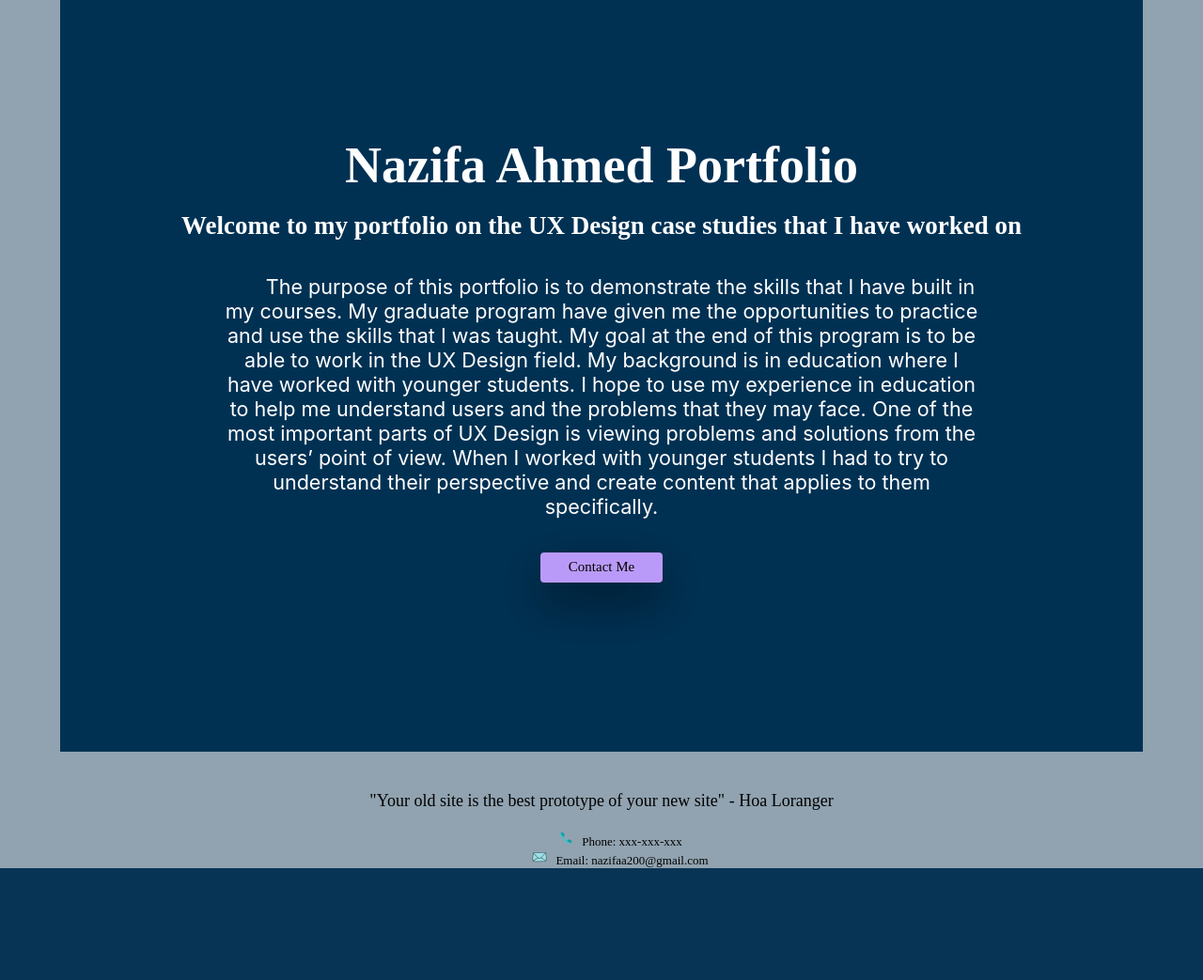
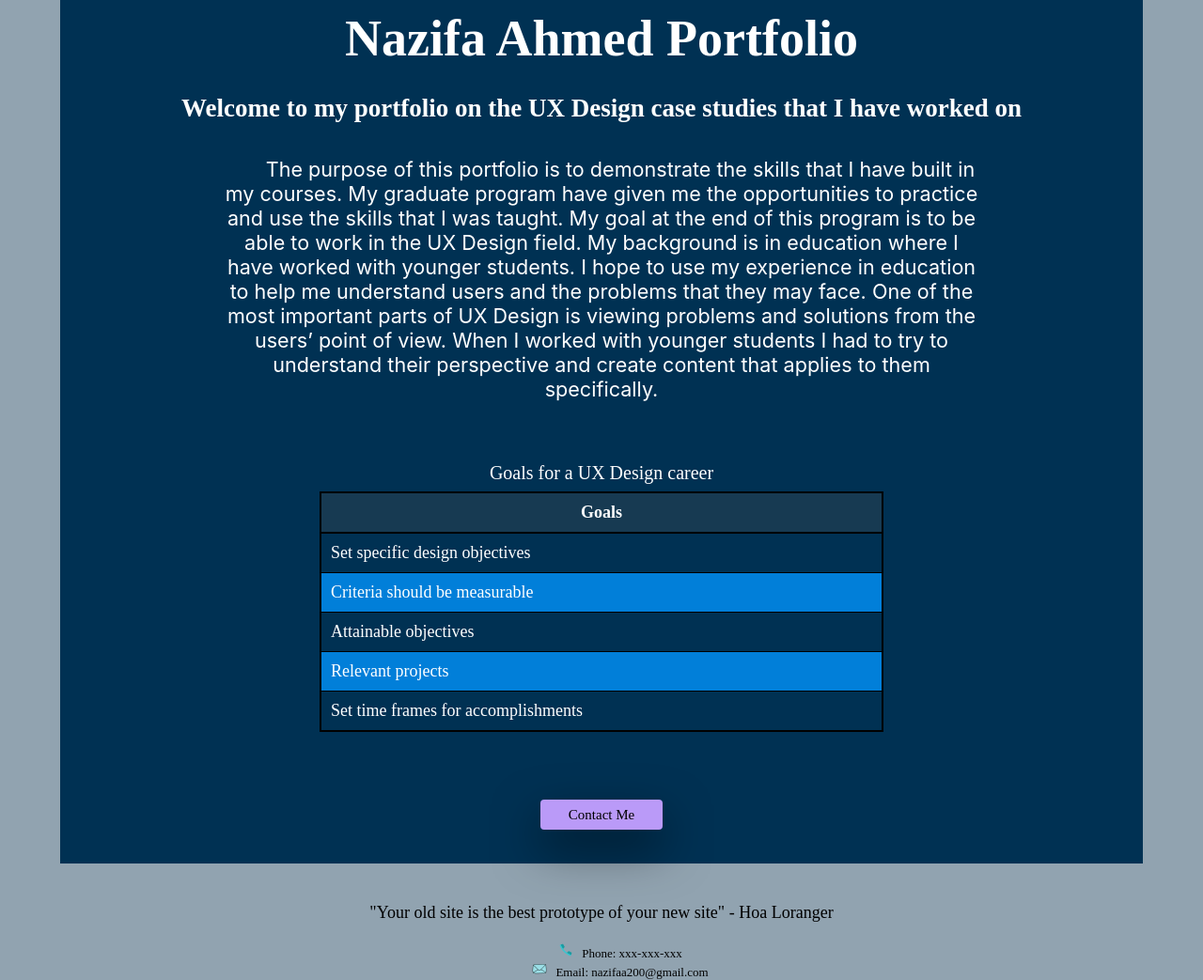
Before and after one commit to nazifaa200/nazifaa200.github.io, a PHP site: page / in a window 1280 px wide. Shown: the part 200-1243 px from the top of the page at 94% size. Before the commit the page ends 1124 px from the top, so only its background shows below. Run offline with PHP 8.4, Linux system fonts and the light colour scheme.

Commit message:
Add files via upload

```diff
--- a/webdevelopment/index.html
+++ b/webdevelopment/index.html
@@ -82,6 +82,37 @@ footer p{color: black;
     <p> The purpose of this portfolio is to demonstrate the skills that I have built in my courses. My graduate program have given me the opportunities to practice and use the skills that I was taught. My goal at the end of this program is to be able to work in the UX Design field. My background is in education where I have worked with younger students. I hope to use my experience in education to help me understand users and the problems that they may face. One of the most important parts of UX Design is viewing problems and solutions from the users’ point of view. When I worked with younger students I had to try to understand their perspective and create content that applies to them specifically.
     </p>
 
+    <br>
+    <div class="table-wrapper">
+    <table>
+        <caption>Goals for a UX Design career</caption>
+
+        <thead>
+        <tr>
+            <th>Goals</th>
+        </tr>
+        </thead>
+
+        <tbody>
+        <tr>
+            <td>Set specific design objectives</td>
+        </tr>
+        <tr>
+            <td>Criteria should be measurable</td>
+        </tr>
+        <tr>
+            <td>Attainable objectives</td>
+        </tr>
+        <tr>
+            <td>Relevant projects</td>
+        </tr>
+        <tr>
+            <td>Set time frames for accomplishments</td>
+        </tr>
+        </tbody>
+    </table>
+    </div>
+
     <a href="contact.html">Contact Me</a>
         </div>
     </div>
--- a/webdevelopment/style.css
+++ b/webdevelopment/style.css
@@ -1,6 +1,5 @@
 
 * {padding: 0;
-   margin: 0.2rem;
    box-sizing: border-box;  }
 
 footer p{color: white;
@@ -12,7 +11,8 @@ html {font-family: Work sans-serif;
 
 /* Home page */
 #hero1 {width: 100%;
-        height: 100vh;
+        min-height: 100vh;
+        height:auto;
         color: white;
         align-items: center; }
 
@@ -26,7 +26,8 @@ html {font-family: Work sans-serif;
             text-align: center;    }
 
 .container h1 { font-size: 3rem;
-                margin-bottom: 1rem; }
+                margin-bottom: 1rem;
+                padding:10px;  }
 
 .container h2 { font-size: 1.5rem;
                 margin-bottom: 2rem; }
@@ -46,6 +47,39 @@ html {font-family: Work sans-serif;
                 margin-bottom: 2rem;
                 color: black;
                 box-shadow: 0 20px 50px rgba(0,0,0,.5);}
+
+table {display:table;
+        margin:2rem auto;
+        width:90%;
+        max-width:600px;
+        color:white;
+        font-size: 18px;
+        font-family: Inter;
+        border:2px solid black;
+        border-collapse:collapse;
+        overflow:hidden;
+        margin-left:auto;
+        margin-right:auto;
+        min-width:500px; }
+
+table, th, td, caption {color:white; }
+
+td {padding: 10px;
+        text-align:left;
+        border:1px solid black; }
+
+th {padding:10px;
+        text-align:center;
+        border:2px solid black;
+        background-color:#173a52; }
+
+caption {font-size:20px;
+        padding:8px;  }
+
+tr:nth-child(2), tr:nth-child(4), tr:nth-child(6) {background-color:#017fd9}
+
+.table-wrapper {width:100%;
+        overflow-x:auto; }
 
 
 /* About page */
@@ -330,4 +364,6 @@ label {color:white;
         #dd {width: 380px;
                  height: 295px;}
 
-        #appdesign, #webdesign, #digitaldesign {background-color:#c1a2ff;} }
+        #appdesign, #webdesign, #digitaldesign {background-color:#c1a2ff;}
+
+        }
```
